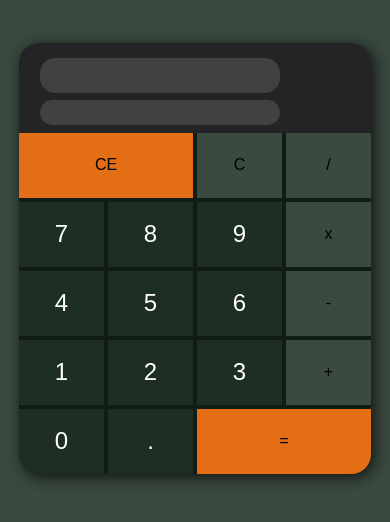
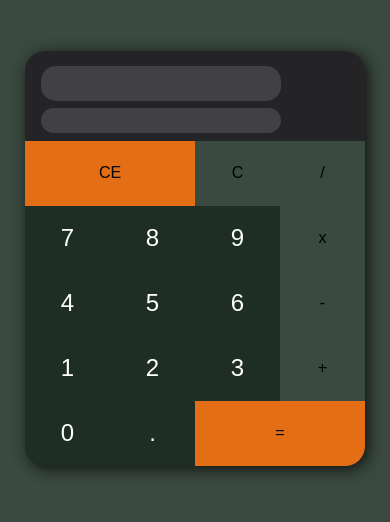
Before and after one commit to NoahHendrickson/calculator, a plain HTML site: page index.html in a window 390 px wide. Drawn offline with Linux system fonts and the light colour scheme.

Commit message:
mobile tests

```diff
--- a/style.css
+++ b/style.css
@@ -54,7 +54,7 @@ body {
   display: grid;
   grid-template-columns: 85px 85px 85px 85px;
   border-radius: 1.25rem;
-  gap: .25rem;
+  gap: 0rem;
   background: var(--darkest);
 }
 
```
